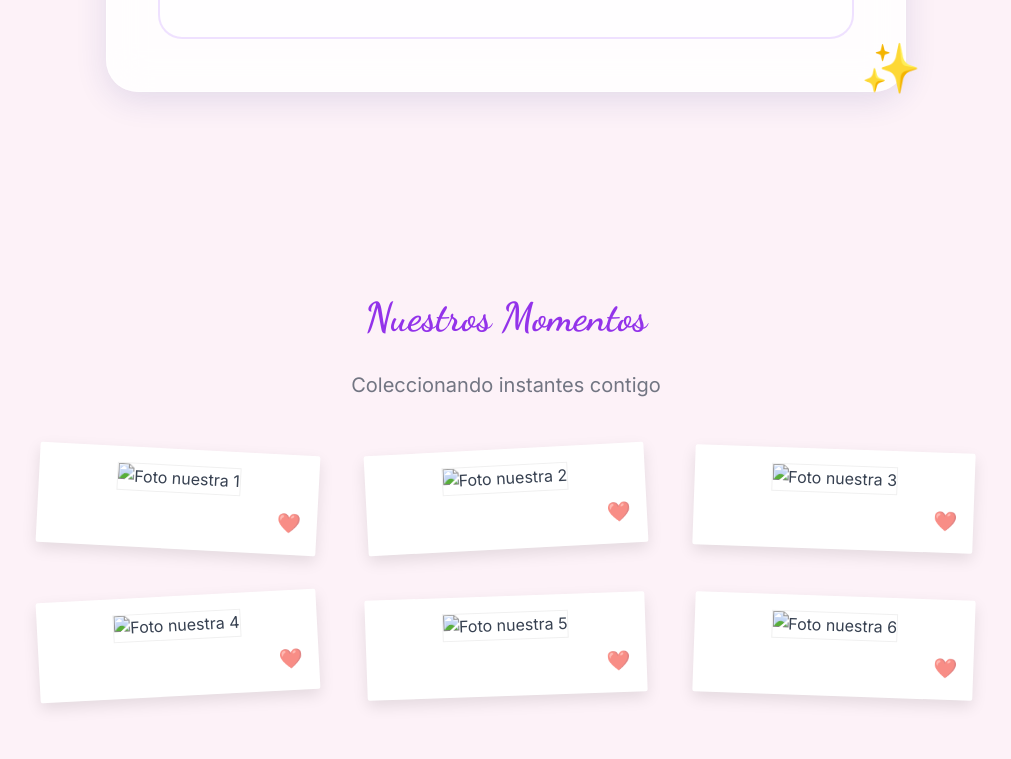
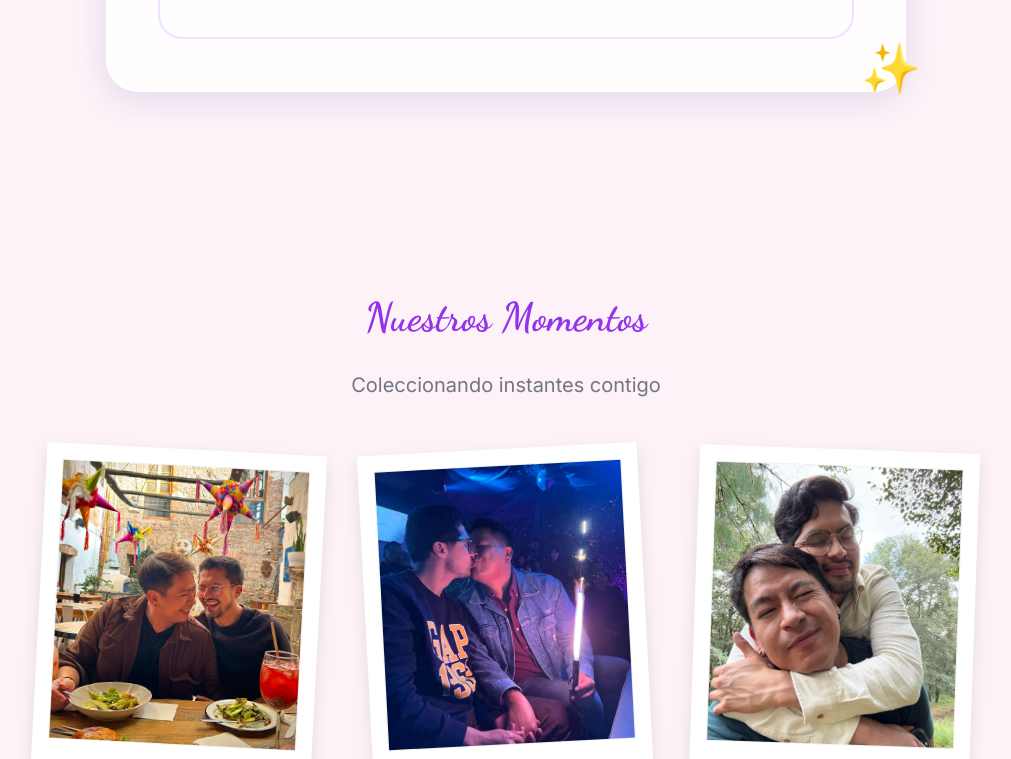
Before and after one commit to Betomiz/Cartadavid, a plain HTML site: page index.html in a window 1280 px wide. Shown: the part 2041-2800 px from the top of the page, without its empty margins (134-1145 px from the left). Drawn offline with nearby package versions, Linux system fonts and the light colour scheme.

```diff
--- a/index.html
+++ b/index.html
@@ -365,27 +365,29 @@
     <div class="gallery-grid">
         <!-- Foto 1 -->
         <div class="polaroid">
-            <img src="foto1.jpg" alt="Foto nuestra 1" loading="lazy">
+            <!-- CORRECCIÓN: Nombres actualizados a .jpeg simple -->
+            <img src="foto1.jpeg" alt="Foto nuestra 1" loading="lazy">
         </div>
         <!-- Foto 2 -->
         <div class="polaroid">
-            <img src="foto2.jpg" alt="Foto nuestra 2" loading="lazy">
+            <img src="foto2.jpeg" alt="Foto nuestra 2" loading="lazy">
         </div>
         <!-- Foto 3 -->
         <div class="polaroid">
-            <img src="foto3.jpg" alt="Foto nuestra 3" loading="lazy">
+            <!-- IMPORTANTE: Renombra foto3.jpeg.jpe a foto3.jpeg en GitHub para que funcione -->
+            <img src="foto3.jpeg" alt="Foto nuestra 3" loading="lazy">
         </div>
         <!-- Foto 4 -->
         <div class="polaroid">
-            <img src="foto4.jpg" alt="Foto nuestra 4" loading="lazy">
+            <img src="foto4.jpeg" alt="Foto nuestra 4" loading="lazy">
         </div>
         <!-- Foto 5 -->
         <div class="polaroid">
-            <img src="foto5.jpg" alt="Foto nuestra 5" loading="lazy">
+            <img src="foto5.jpeg" alt="Foto nuestra 5" loading="lazy">
         </div>
         <!-- Foto 6 -->
         <div class="polaroid">
-            <img src="foto6.jpg" alt="Foto nuestra 6" loading="lazy">
+            <img src="foto6.jpeg" alt="Foto nuestra 6" loading="lazy">
         </div>
     </div>
 </section>
```
